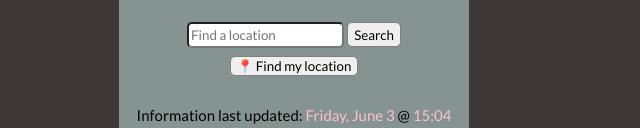
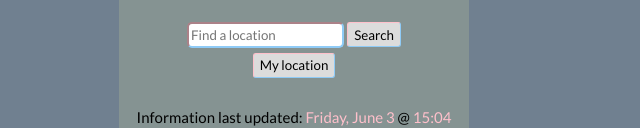
Before and after one commit to cafeorea/weather-app, a plain HTML site: page index.html in a window 1280 px wide. Shown: the part 2092-2220 px from the top of the page, without its empty margins (346-986 px from the left). Drawn offline with Linux system fonts and the light colour scheme.

Commit message:
Updates to buttons.

```diff
--- a/index.html
+++ b/index.html
@@ -147,7 +147,7 @@
                 />
                 <input type="submit" value="Search" class="search-button" />
               </form>
-              <button class="find-me">📍 Find my location</button>
+              <button class="find-me">My location</button>
             </div>
             <div class="time-date">
               <p class="last-update">
--- a/style.css
+++ b/style.css
@@ -1,5 +1,5 @@
 body {
-  background-color: #3e3737;
+  background-color: slategray;
 }
 .container {
   border: 1px solid #3e3737;
@@ -8,6 +8,8 @@ body {
   border-radius: 20px;
   display: block;
   margin: 0 auto;
+  box-shadow: inset 0 -3em 3em rgba(0, 0, 0, 0.1), 0 0 0 2px rgb(255, 255, 255),
+    0.3em 0.3em 1em rgba(0, 0, 0, 0.3);
 }
 
 .sky-section {
@@ -161,32 +163,48 @@ form {
   margin: 0px;
   margin-top: 15px;
   font-family: "Lato", sans-serif;
+  border-top-color: pink;
+  border-bottom-color: #8fcbf7;
+  border-left-color: pink;
+  border-right-color: #8fcbf7;
 }
 
 .search-button {
-  height: 25px;
-  margin: none;
-  border: 1px grey solid;
-  border-radius: 5px;
   display: inline-block;
   font-family: "Lato", sans-serif;
+  background-color: gainsboro;
+  height: 25px;
+  border-radius: 3px;
+  border: 1px solid;
+  border-top-color: pink;
+  border-bottom-color: #8fcbf7;
+  border-left-color: pink;
+  border-right-color: #8fcbf7;
 }
 
 .search-button:hover {
   cursor: pointer;
+  background-color: silver;
 }
 
 .find-me {
-  border: 1px grey solid;
-  border-radius: 5px;
   display: block;
   margin: 0 auto;
-  margin-top: 8px;
   font-family: "Lato", sans-serif;
+  background-color: gainsboro;
+  height: 25px;
+  margin-top: 5px;
+  border-radius: 3px;
+  border: 1px solid;
+  border-top-color: pink;
+  border-bottom-color: #8fcbf7;
+  border-left-color: pink;
+  border-right-color: #8fcbf7;
 }
 
 .find-me:hover {
   cursor: pointer;
+  background-color: silver;
 }
 
 .last-update {
```
